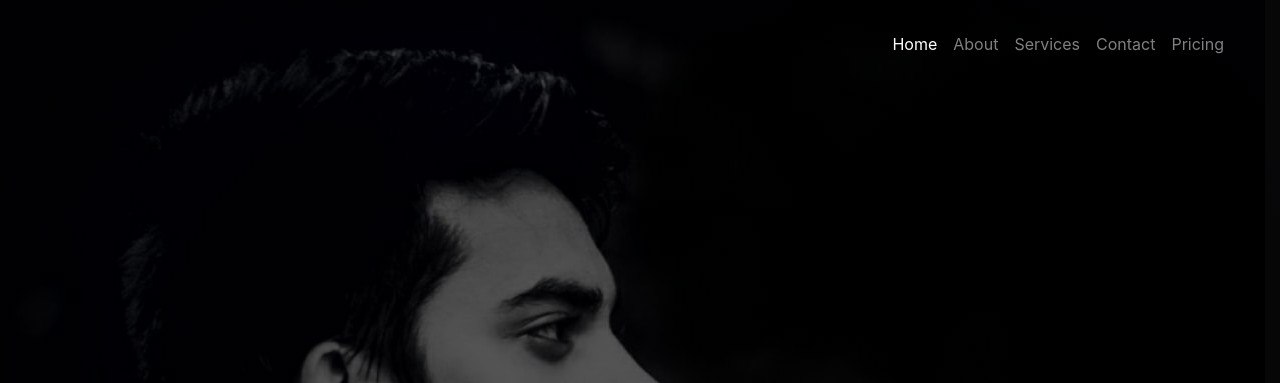
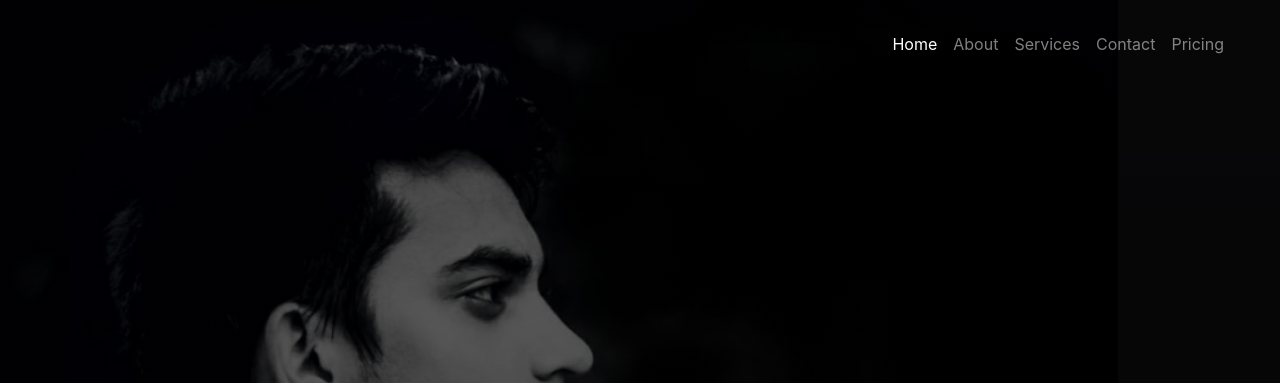
Before and after one commit to rahul-mahato/rahul-mahato.github.io, a plain HTML site: page index.html in a window 1280 px wide. Shown: the top 383 px of the page. Drawn offline with nearby package versions, Linux system fonts and the light colour scheme.

Commit message:
Update main.css

```diff
--- a/assets/css/main.css
+++ b/assets/css/main.css
@@ -21,7 +21,7 @@ body,html {
 
 .bg-rahul{
   background-image: linear-gradient(rgba(0, 0, 0, 0.565),rgba(0, 0, 0, 0.734)), url('../img/rahul.jpg') !important;
-  background-size: initial !important;
+  background-size: auto 100% !important;
   background-repeat: no-repeat;
 
 }
```
